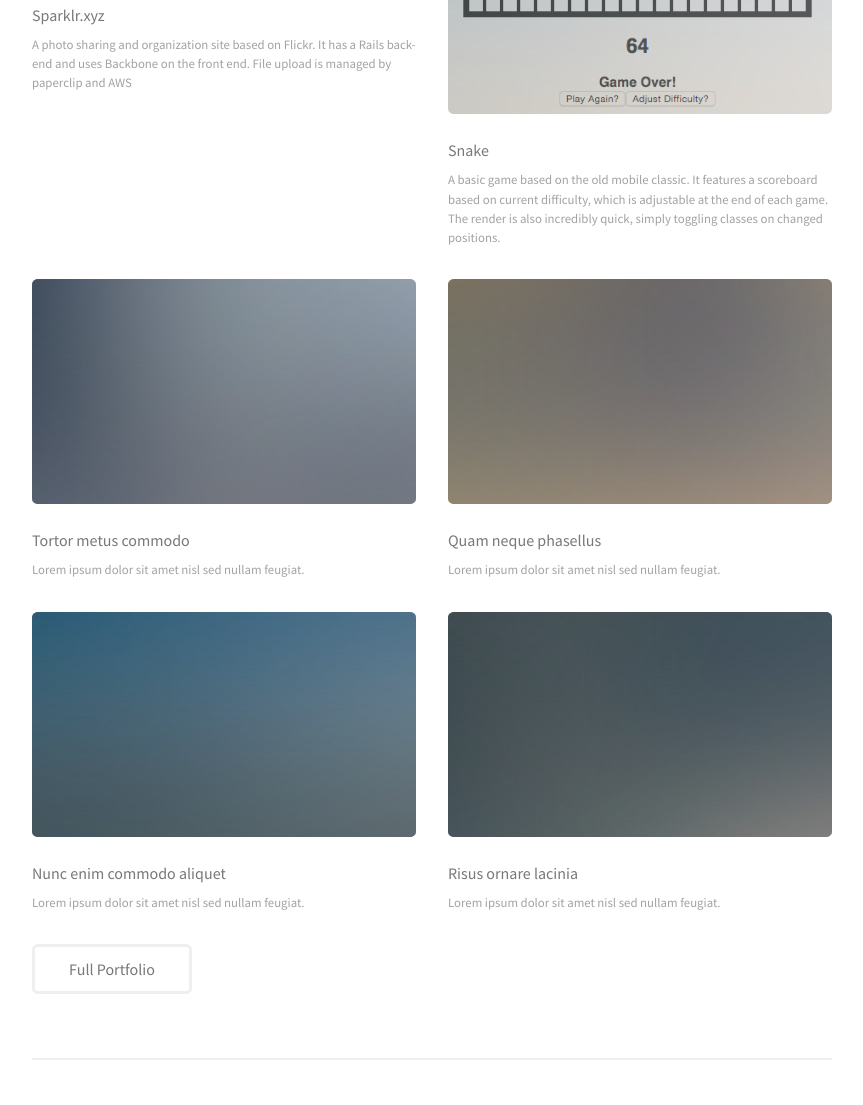
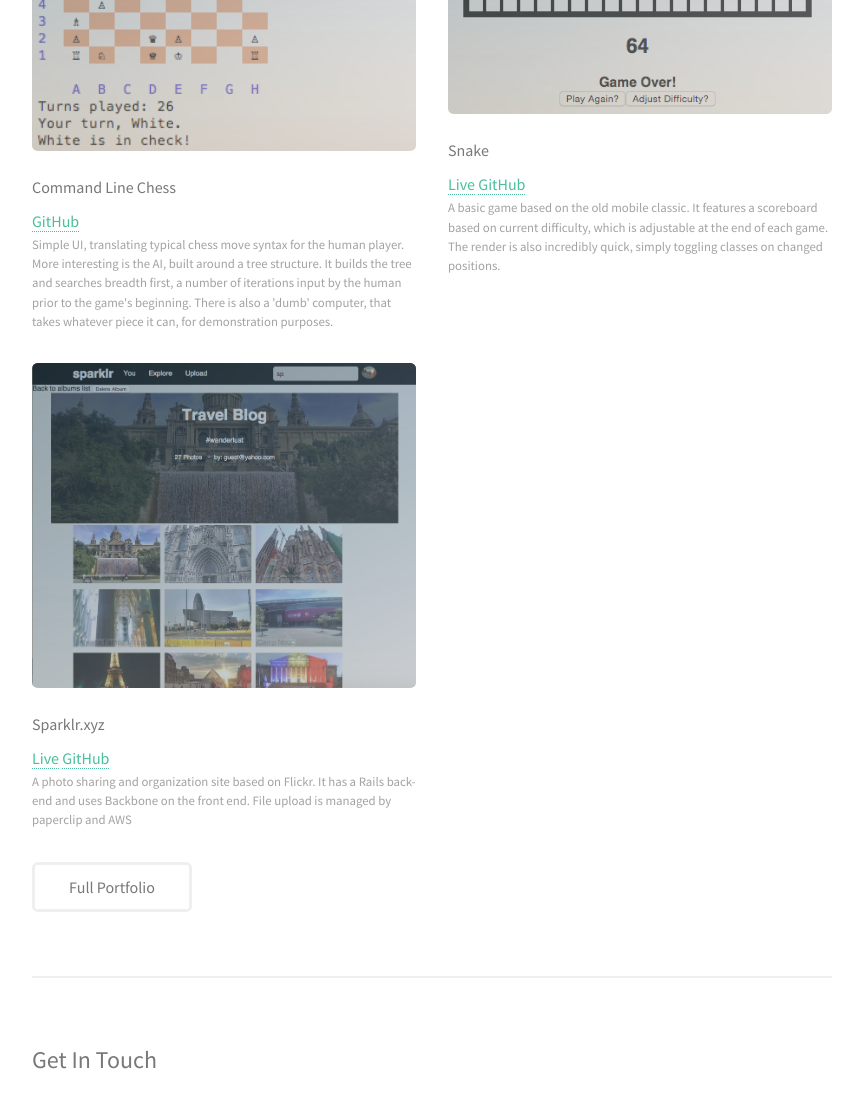
Before and after one commit to jmtroth0/jmtroth0.github.io, a plain HTML site: page index.html in a window 1280 px wide. Shown: the part 910-2015 px from the top of the page, without its empty margins (400-1263 px from the left). Drawn offline with Linux system fonts and the light colour scheme.

Commit message:
Add chess project

```diff
--- a/index.html
+++ b/index.html
@@ -55,26 +55,35 @@
 						<h2>Recent Work</h2>
 						<div class="row">
 							<article class="6u 12u$(xsmall) work-item">
-								<a class="image fit"><img src="images/thumbs/sparklr_screenshot.png" alt="" /></a>
-								<a href="http://www.sparklr.xyz"><h3>Sparklr.xyz</h3></a>
-								<p>A photo sharing and organization site based on Flickr.
-									 It has a Rails back-end and uses Backbone on the front end.
-								 	 File upload is managed by paperclip and AWS</p>
+								<a class="image fit"><img src="images/thumbs/chess_screenshot.png" alt="" /></a>
+								<h3>Command Line Chess</h3>
+								<a href="http://github.com/jmtroth0/chess">GitHub</a>
+								<p>Simple UI, translating typical chess move syntax for the human player.
+									 More interesting is the AI, built around a tree structure.
+									 It builds the tree and searches breadth first, a number of iterations
+									 input by the human prior to the game's beginning. There is also a 'dumb'
+									 computer, that takes whatever piece it can, for demonstration purposes.</p>
 							</article>
 							<article class="6u$ 12u$(xsmall) work-item">
 								<a class="image fit"><img src="images/thumbs/snake_screenshot.png" alt="" /></a>
-								<a href="www.jordanroth.xyz/snake"><h3>Snake</h3></a>
+								<h3>Snake</h3>
+								<a href="/snake">Live</a>
+								<a href="http://github.com/jmtroth0/snake">GitHub</a>
 								<p>A basic game based on the old mobile classic. It features
 									 a scoreboard based on current difficulty, which is adjustable
 								 	 at the end of each game. The render is also incredibly
 								 	 quick, simply toggling classes on changed positions.</p>
 							</article>
 							<article class="6u 12u$(xsmall) work-item">
-								<a href="images/fulls/03.jpg" class="image fit"><img src="images/thumbs/03.jpg" alt="" /></a>
-								<h3>Tortor metus commodo</h3>
-								<p>Lorem ipsum dolor sit amet nisl sed nullam feugiat.</p>
+								<a class="image fit"><img src="images/thumbs/sparklr_screenshot.png" alt="" /></a>
+								<h3>Sparklr.xyz</h3>
+								<a href="http://www.sparklr.xyz">Live</a>
+								<a href="http://github.com/jmtroth0/sparklr">GitHub</a>
+								<p>A photo sharing and organization site based on Flickr.
+									 It has a Rails back-end and uses Backbone on the front end.
+									 File upload is managed by paperclip and AWS</p>
 							</article>
-							<article class="6u$ 12u$(xsmall) work-item">
+							<!-- <article class="6u$ 12u$(xsmall) work-item">
 								<a href="images/fulls/04.jpg" class="image fit thumb"><img src="images/thumbs/04.jpg" alt="" /></a>
 								<h3>Quam neque phasellus</h3>
 								<p>Lorem ipsum dolor sit amet nisl sed nullam feugiat.</p>
@@ -88,7 +97,7 @@
 								<a href="images/fulls/06.jpg" class="image fit thumb"><img src="images/thumbs/06.jpg" alt="" /></a>
 								<h3>Risus ornare lacinia</h3>
 								<p>Lorem ipsum dolor sit amet nisl sed nullam feugiat.</p>
-							</article>
+							</article> -->
 						</div>
 						<ul class="actions">
 							<li><a href="#" class="button">Full Portfolio</a></li>
@@ -98,7 +107,7 @@
 				<!-- Three -->
 					<section id="three">
 						<h2>Get In Touch</h2>
-						<p>Lorem</p>
+						<p></p>
 						<div class="row">
 							<!-- <div class="8u 12u$(small)">
 								<form method="post" action="#">
```
Also changed, not shown: images/thumbs/chess_screenshot.jpg (added), images/thumbs/chess_screenshot.png (added).
